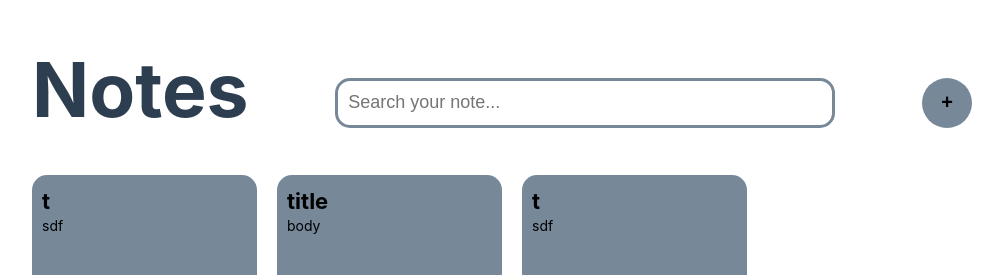
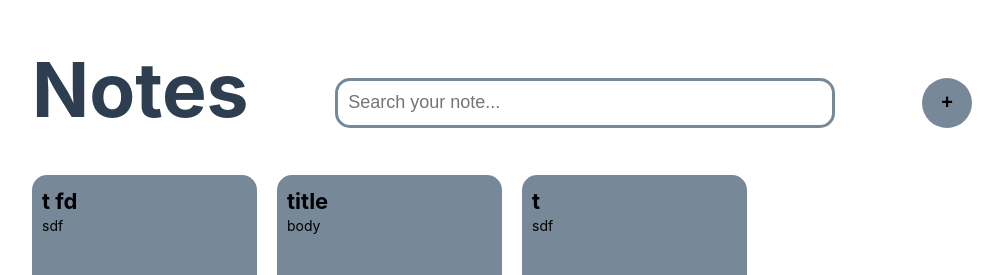
Before and after one commit to ulurn-av/Notes, a Vue app in the folder frontend/: page / in a window 1280 px wide. Shown: the top 275 px of the page, without its empty margins (138-1141 px from the left). Built offline with nearby package versions, Linux system fonts and the light colour scheme.

Commit message:
Логика поиска реализована

```diff
--- a/frontend/src/App.vue
+++ b/frontend/src/App.vue
@@ -9,7 +9,7 @@
         />
         <button-add>+</button-add>
       </header>
-      <ListCards :notes="notes"/>
+      <ListCards :notes="searchedNotes"/>
     </div>
   </div>
 </template>
@@ -26,13 +26,20 @@ export default {
       querySearch: '',
       placeholderSearch: "Search your note...",
       notes: [
-        {title: 't', body: 'sdf', date: '24-07-23'},
+        {title: 't fd', body: 'sdf', date: '24-07-23'},
         {title: 'title', body: 'body', date: '24-07-23'},
         {title: 't', body: 'sdf', date: '24-07-23'},
         {title: 'title', body: 'body', date: '24-07-23'},
         {title: 't', body: 'sdf', date: '24-07-23'},
         {title: 'title', body: 'body', date: '24-07-23'},
       ]
+    }
+  },
+  computed: {
+    searchedNotes() {
+      return this.notes.filter(note => (note.body.toLowerCase().includes(this.querySearch.toLowerCase())
+      || (note.title.toLowerCase().includes(this.querySearch.toLowerCase()))
+      ))
     }
   }
 }
```
